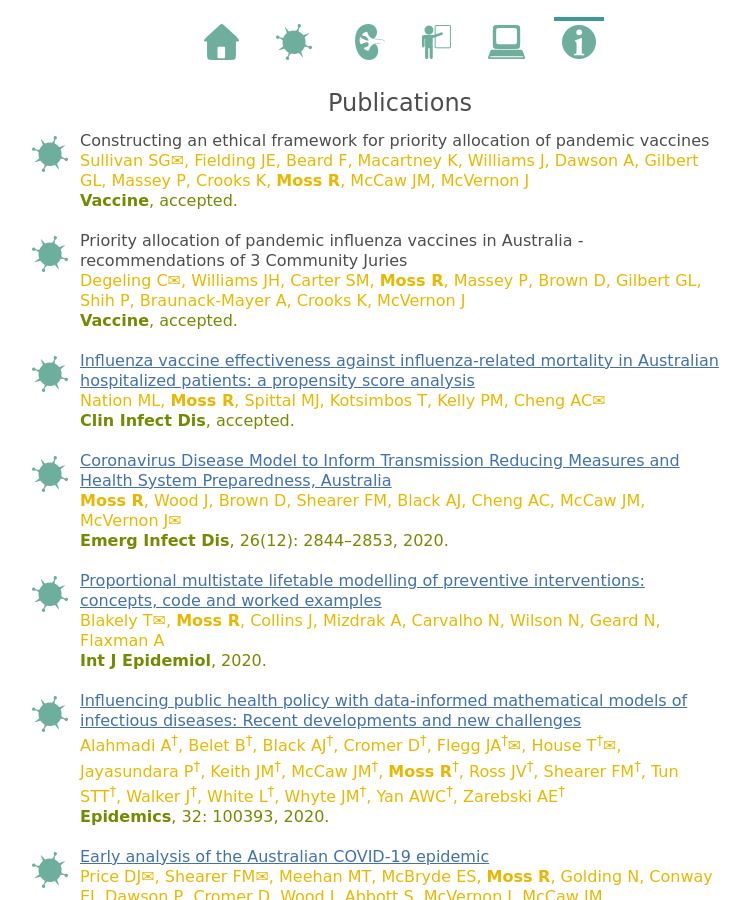
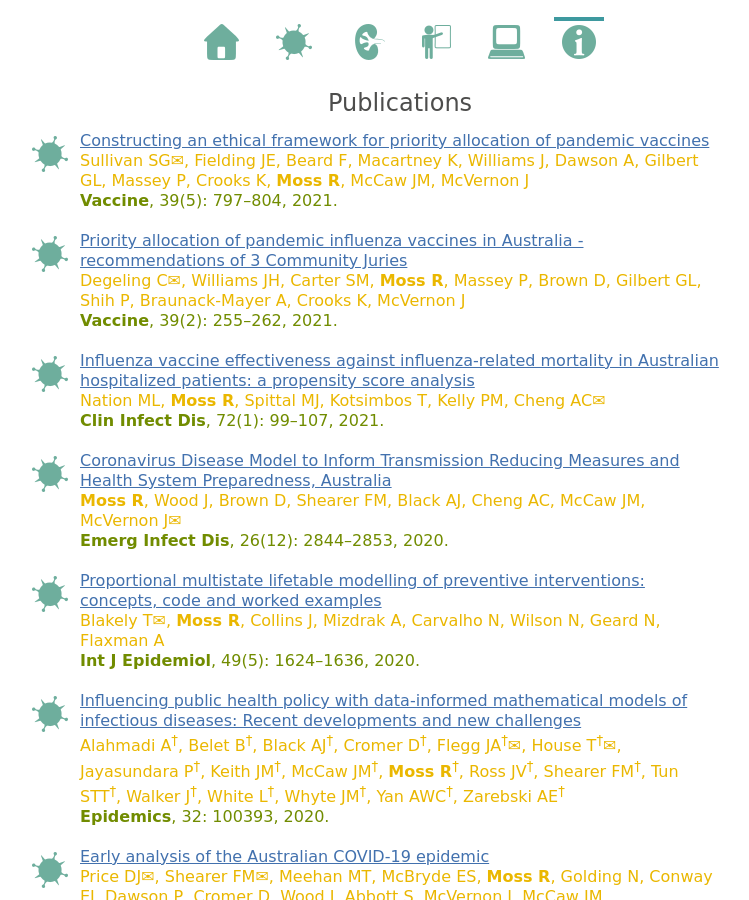
Before and after one commit to robmoss/previous2-robmoss.github.io, a Jekyll site: the page built from pubs/index.md, in a window 1280 px wide and 900 px high. Shown: the whole window, without its empty margins (240-989 px from the left). Built offline with Jekyll 4.4.1, drawn with Linux system fonts in a browser that asks for light colours.

Commit message:
Update CV and publications

```diff
--- a/pubs/index.md
+++ b/pubs/index.md
@@ -4,19 +4,19 @@ title: Publications
 
 <ul class="publication-list">
 <li class="epi">
-  Constructing an ethical framework for priority allocation of pandemic vaccines<br/>
+  <a href="https://doi.org/10.1016/j.vaccine.2020.12.053">Constructing an ethical framework for priority allocation of pandemic vaccines</a><br/>
   <span class="author">Sullivan SG&#9993;, Fielding JE, Beard F, Macartney K, Williams J, Dawson A, Gilbert GL, Massey P, Crooks K, <strong>Moss R</strong>, McCaw JM, McVernon J</span><br/>
-  <span class="journal"><strong>Vaccine</strong>, accepted.</span><br/>
+  <span class="journal"><strong>Vaccine</strong>, 39(5): 797–804, 2021.</span><br/>
 </li>
 <li class="epi">
-  Priority allocation of pandemic influenza vaccines in Australia - recommendations of 3 Community Juries<br/>
+  <a href="https://doi.org/10.1016/j.vaccine.2020.12.010">Priority allocation of pandemic influenza vaccines in Australia - recommendations of 3 Community Juries</a><br/>
   <span class="author">Degeling C&#9993;, Williams JH, Carter SM, <strong>Moss R</strong>, Massey P, Brown D, Gilbert GL, Shih P, Braunack-Mayer A, Crooks K, McVernon J</span><br/>
-  <span class="journal"><strong>Vaccine</strong>, accepted.</span><br/>
+  <span class="journal"><strong>Vaccine</strong>, 39(2): 255–262, 2021.</span><br/>
 </li>
 <li class="epi">
   <a href="https://doi.org/10.1093/cid/ciz1238">Influenza vaccine effectiveness against influenza-related mortality in Australian hospitalized patients: a propensity score analysis</a><br/>
   <span class="author">Nation ML, <strong>Moss R</strong>, Spittal MJ, Kotsimbos T, Kelly PM, Cheng AC&#9993;</span><br/>
-  <span class="journal"><strong>Clin Infect Dis</strong>, accepted.</span><br/>
+  <span class="journal"><strong>Clin Infect Dis</strong>, 72(1): 99–107, 2021.</span><br/>
 </li>
 <li class="epi">
   <a href="https://doi.org/10.3201/eid2612.202530">Coronavirus Disease Model to Inform Transmission Reducing Measures and Health System Preparedness, Australia</a><br/>
@@ -26,7 +26,7 @@ title: Publications
 <li class="epi">
   <a href="https://doi.org/10.1093/ije/dyaa132">Proportional multistate lifetable modelling of preventive interventions: concepts, code and worked examples</a><br/>
   <span class="author">Blakely T&#9993;, <strong>Moss R</strong>, Collins J, Mizdrak A, Carvalho N, Wilson N, Geard N, Flaxman A</span><br/>
-  <span class="journal"><strong>Int J Epidemiol</strong>, 2020.</span><br/>
+  <span class="journal"><strong>Int J Epidemiol</strong>, 49(5): 1624–1636, 2020.</span><br/>
 </li>
 <li class="epi">
   <a href="https://doi.org/10.1016/j.epidem.2020.100393">Influencing public health policy with data-informed mathematical models of infectious diseases: Recent developments and new challenges</a><br/>
```
Also changed, not shown: 1 other file.
